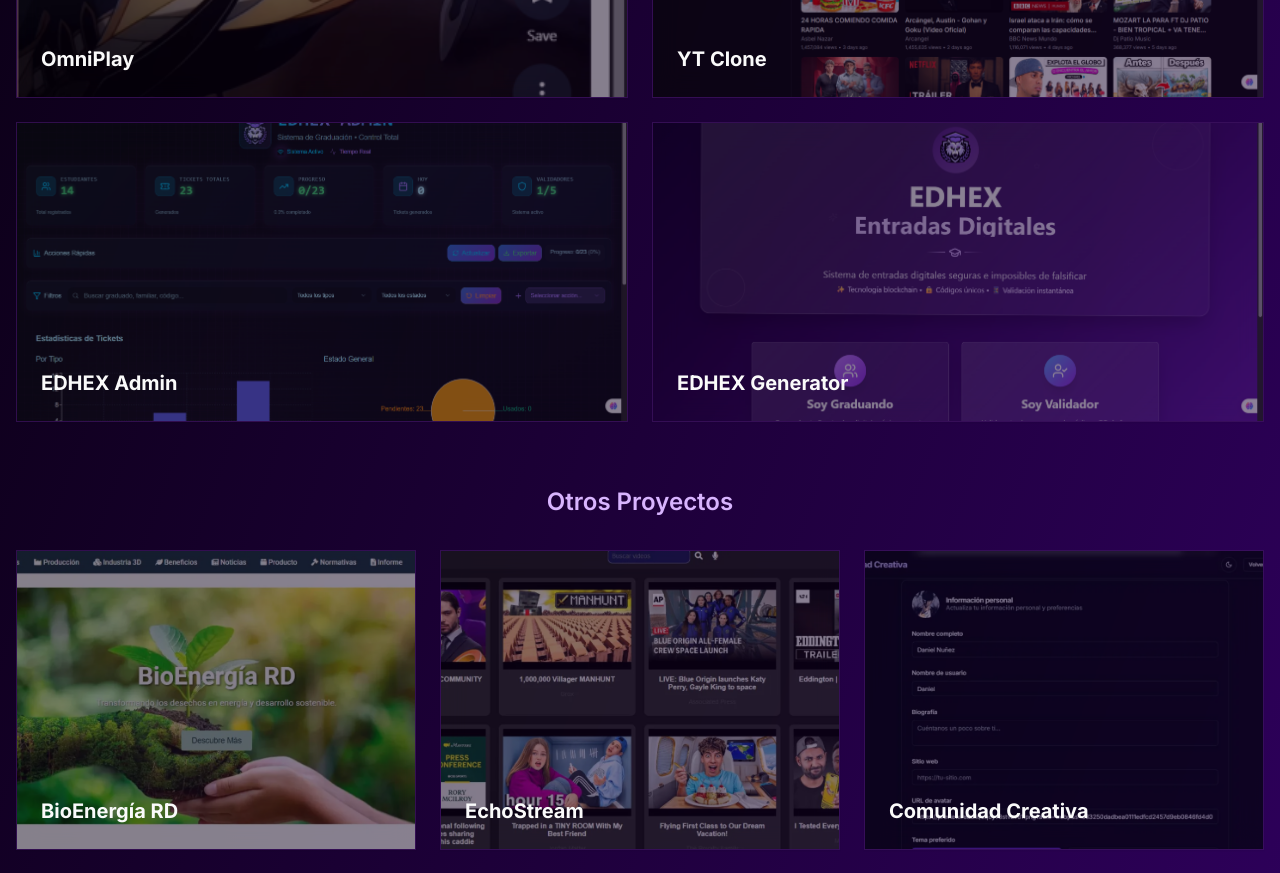
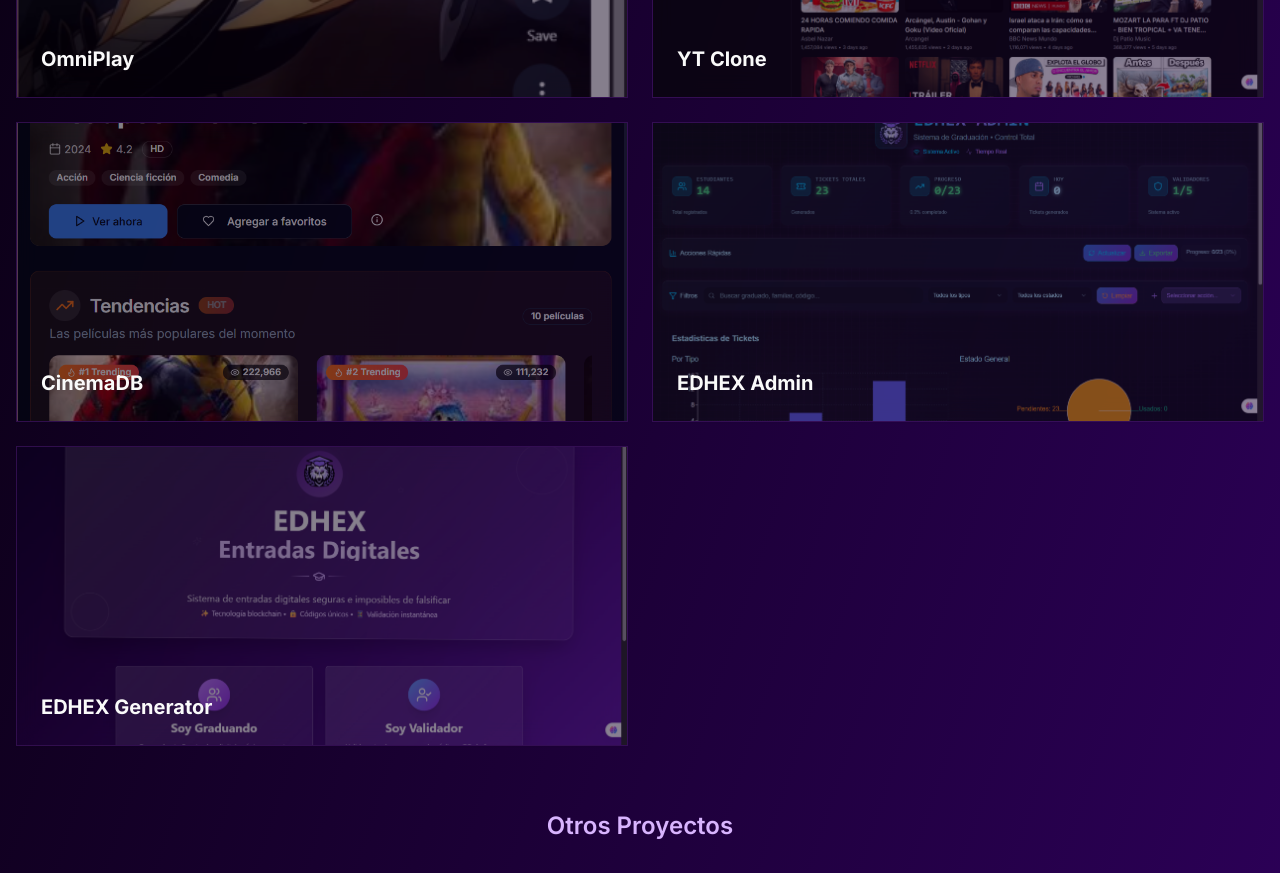
Before and after one commit to Wwb-Daniel/Portafolio, a Next.js app: page / in a window 1280 px wide. Shown: the part 1780-2653 px from the top of the page. Built offline with nearby package versions, Linux system fonts and the light colour scheme.

Commit message:
Add files via upload

```diff
--- a/app/page.tsx
+++ b/app/page.tsx
@@ -84,6 +84,13 @@ export default function Portfolio() {
       description: "Clon de YouTube con API funcional y diseño moderno",
       link: "https://v0-youtube-clone-with-api-alpha.vercel.app/",
       image: "/images/YT.png",
+      featured: true,
+    },
+    {
+      title: "CinemaDB",
+      description: "Pagina de peliculas con API funcional y diseño moderno",
+      link: "https://v0-fork-of-cinema-dbtv-main.vercel.app/",
+      image: "/images/CinemaDB.png",
       featured: true,
     },
     {
```
Also changed, not shown: public/images/CinemaDB.png (added).
